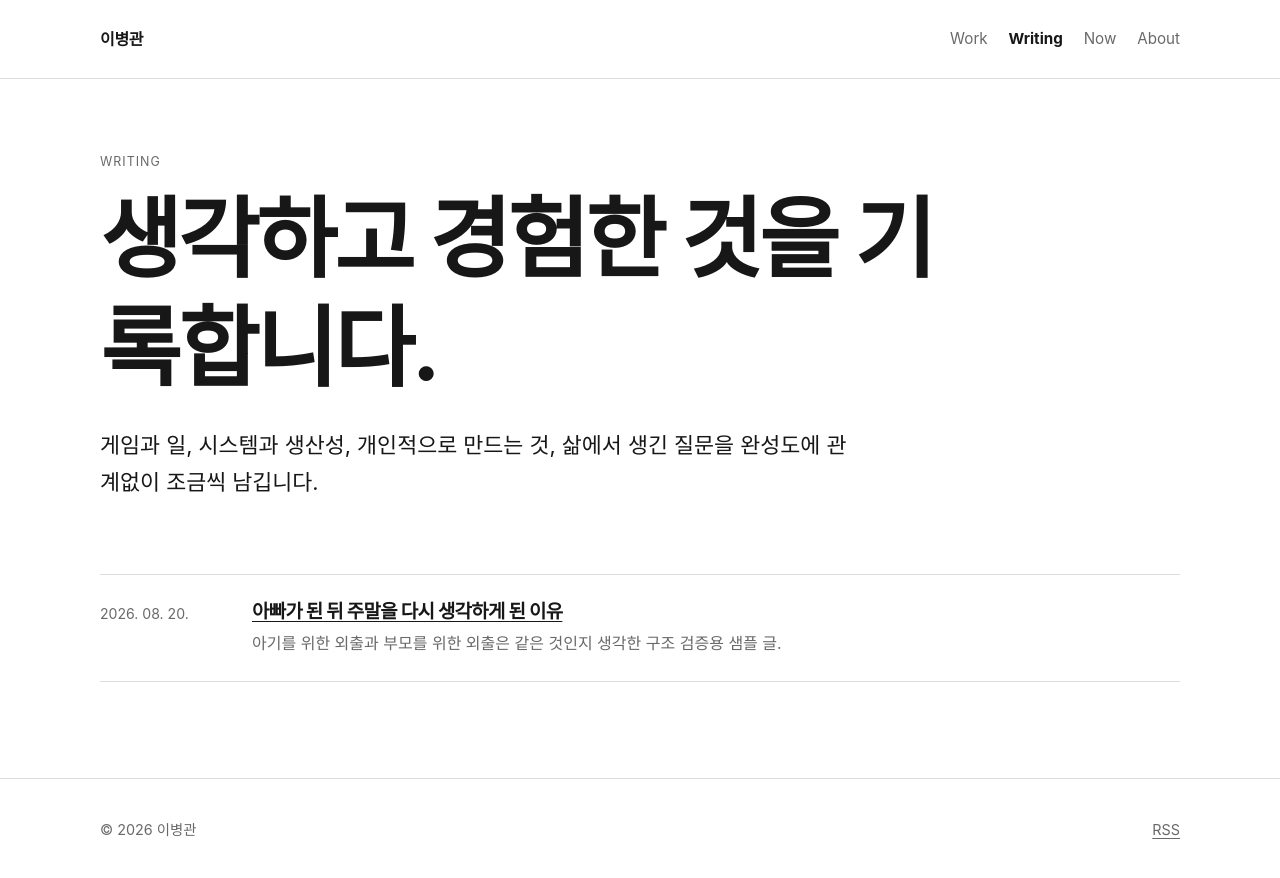
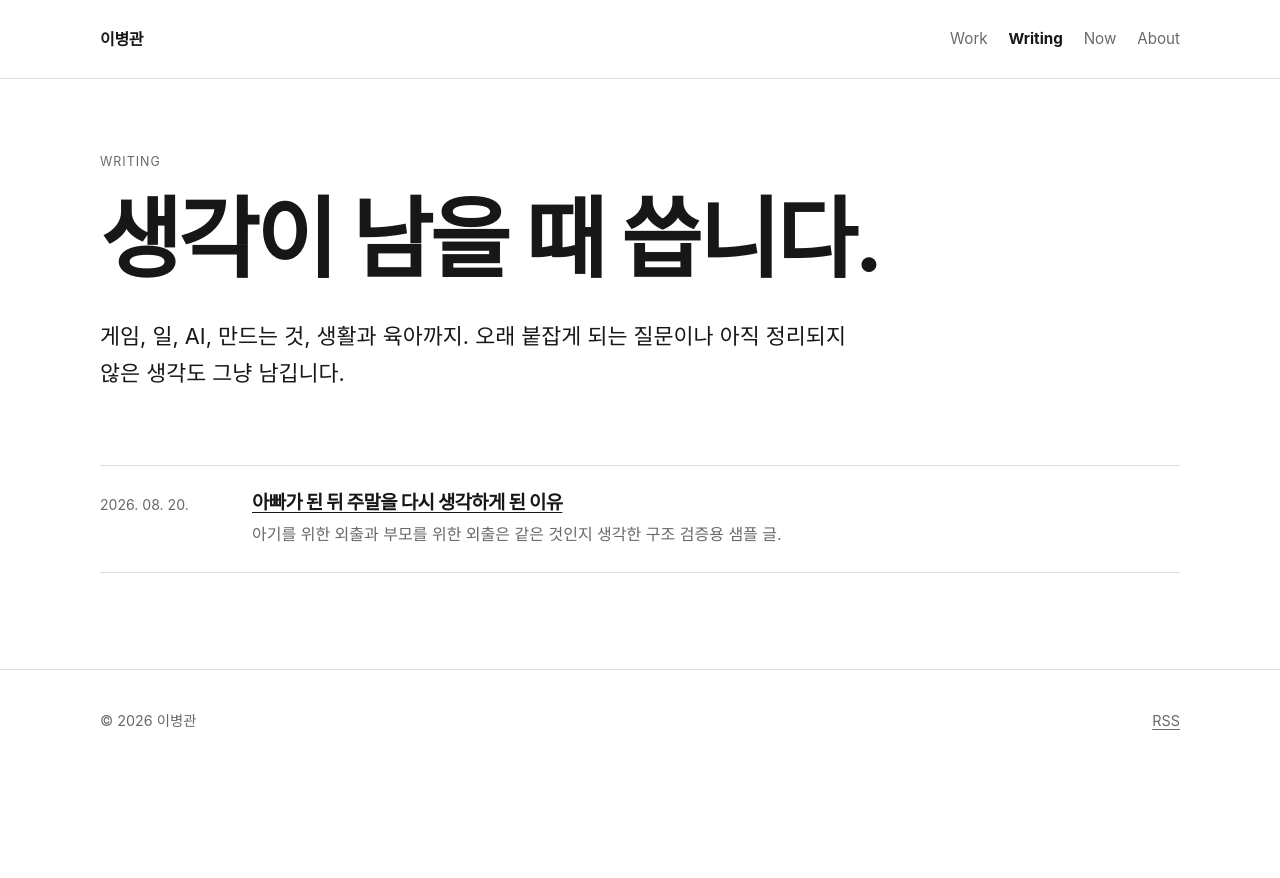
Before and after one commit to lbk0523/personalpage, an Astro site: page /writing in a window 1280 px wide. After the commit the page ends 800 px from the top, so only its background shows below. Built offline with nearby package versions, Linux system fonts and the light colour scheme; Astro itself is replaced by a stand-in of ours.

Commit message:
Refine Korean Writing copy

```diff
--- a/src/pages/writing/index.astro
+++ b/src/pages/writing/index.astro
@@ -7,11 +7,11 @@ const entries = (await getCollection('writing', ({ data }) => !data.draft)).sort
   (a, b) => b.data.publishedAt.valueOf() - a.data.publishedAt.valueOf(),
 );
 ---
-<BaseLayout title="Writing" description="게임과 일, 시스템, 개인 프로젝트와 삶에서 생긴 질문과 생각을 기록합니다.">
+<BaseLayout title="Writing" description="게임, 일, AI, 생활에서 자꾸 생각하게 되는 것들을 씁니다.">
   <section class="page-intro">
     <p class="eyebrow">Writing</p>
-    <h1>생각하고 경험한 것을 기록합니다.</h1>
-    <p class="lead">게임과 일, 시스템과 생산성, 개인적으로 만드는 것, 삶에서 생긴 질문을 완성도에 관계없이 조금씩 남깁니다.</p>
+    <h1>생각이 남을 때 씁니다.</h1>
+    <p class="lead">게임, 일, AI, 만드는 것, 생활과 육아까지. 오래 붙잡게 되는 질문이나 아직 정리되지 않은 생각도 그냥 남깁니다.</p>
   </section>
   <WritingList entries={entries} />
 </BaseLayout>
```
